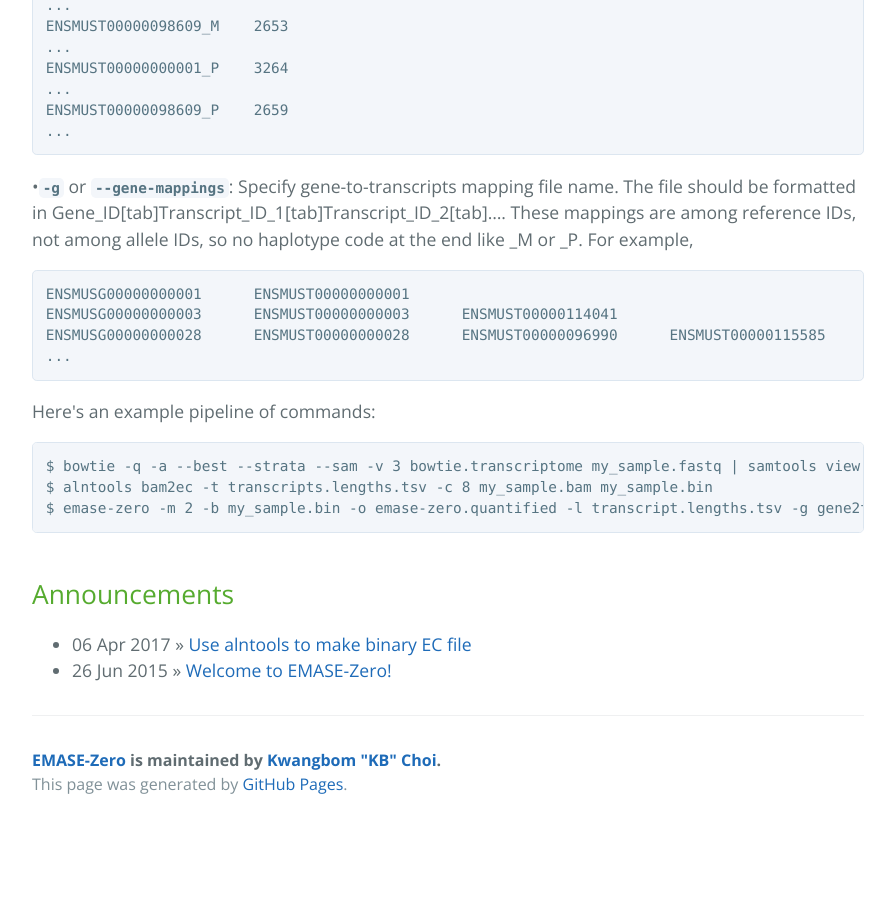
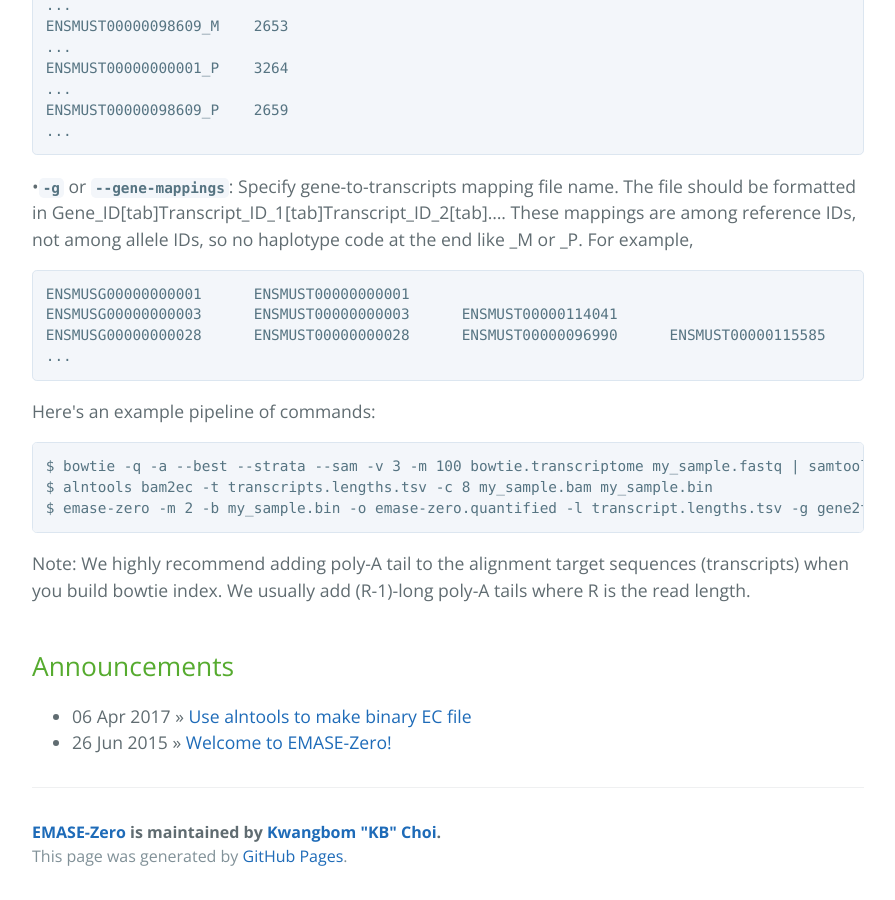
Before and after one commit to churchill-lab/emase-zero, a Jekyll site: the page built from index.html, in a window 1280 px wide and 900 px high, scrolled down 3305 px. Shown: the whole window, without its empty margins (192-1087 px from the left). Built offline with Jekyll 4.4.1, drawn with Linux system fonts in a browser that asks for light colours; the list of posts is cut into pages by our own code; before the commit the page ends 4133 px from its top, so only the background shows below that.

Commit message:
[kbchoi] Added documentation text to the front page.

```diff
--- a/index.html
+++ b/index.html
@@ -95,10 +95,12 @@
 </pre>
 
 <p>Here's an example pipeline of commands:</p>
-<pre><code>$ bowtie -q -a --best --strata --sam -v 3 bowtie.transcriptome my_sample.fastq | samtools view -bS - > my_sample.bam
+<pre><code>$ bowtie -q -a --best --strata --sam -v 3 -m 100 bowtie.transcriptome my_sample.fastq | samtools view -bS - > my_sample.bam
 $ alntools bam2ec -t transcripts.lengths.tsv -c 8 my_sample.bam my_sample.bin
 $ emase-zero -m 2 -b my_sample.bin -o emase-zero.quantified -l transcript.lengths.tsv -g gene2transcripts.tsv</code>
 </pre>
+
+<p> Note: We highly recommend adding poly-A tail to the alignment target sequences (transcripts) when you build bowtie index. We usually add (R-1)-long poly-A tails where R is the read length.</p>
 
 <br>
 <div id="home">
```
